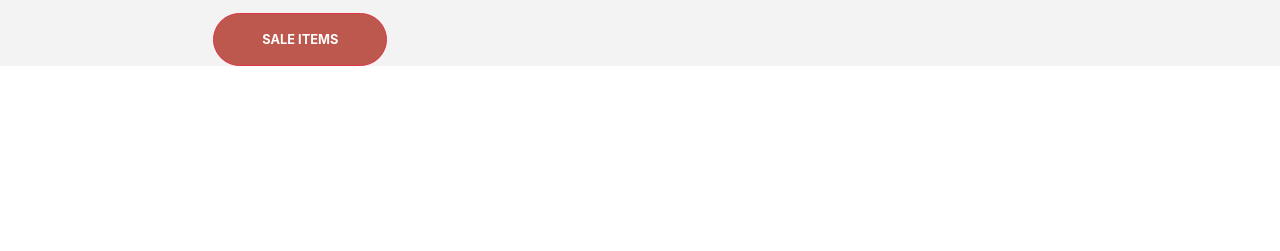
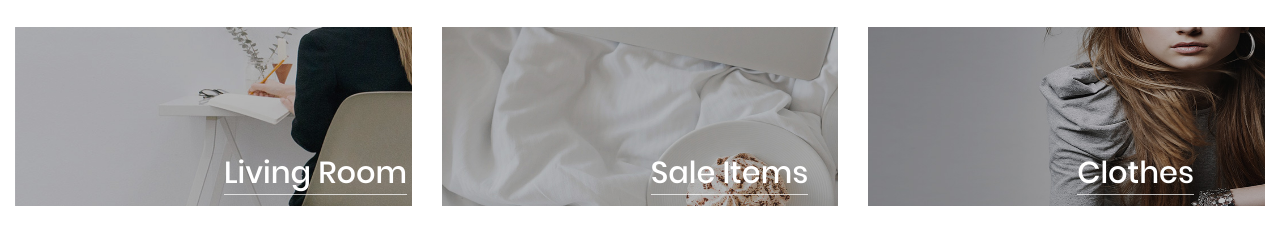
Before and after one commit to camscoding/emporium, a website: page index.html in a window 1280 px wide. Shown: the part 790-1041 px from the top of the page. Before the commit the page ends 856 px from the top, so only its background shows below. Drawn offline with Linux system fonts and the light colour scheme.

Commit message:
3ieme commit. Section services

```diff
--- a/index.html
+++ b/index.html
@@ -31,17 +31,19 @@
     </section>
     <!--FIN SECTION HEADER-->
 
-    <!--SECTION BACKGROUND SHOP AT-->
+    <!--SECTION SHOP AT-->
     <section id="shopAt">
         <div class="container-fluid">
-            <div class="row">
+            <div class="row align-items-center">
                 <div class="col-2"></div>
                 <div class="col-4 p-0 text-left">
                     <div class="divShopAt">
                         <h3 class="display-4">Shop at</h3>
                         <h1 class="display-1"> <strong>emporium.</strong></h1>
-                        <p class="text-secondary">A wonderful serenity has taken possession of my entire soul, like <br> these sweet morning of spring which I enjoy with my.</p>
-                        <button type="button" class="btn btn-danger rounded-pill p-3 px-5"> <strong> SALE ITEMS</strong> </button>
+                        <p class="text-secondary">A wonderful serenity has taken possession of my entire soul, like <br>
+                            these sweet morning of spring which I enjoy with my.</p>
+                        <button type="button" class="btn btn-danger rounded-pill p-3 px-5"> <strong> SALE ITEMS</strong>
+                        </button>
                     </div>
                 </div>
                 <div class="col-6 p-0">
@@ -50,6 +52,29 @@
             </div>
         </div>
     </section>
+    <!--FIN SECTION SHOP AT-->
+
+    <!--SECTION SERVICES-->
+    <section id="service">
+        <div class="container-fluid">
+            <div class="row">
+                <div class="col-4">
+                    <h2> <a href="">Living Room</a></h2>
+                    <img src="public/images/services/service-1.jpg" alt="">
+                </div>
+                <div class="col-4">
+                    <h2> <a href="">Sale Items</a></h2>
+                    <img src="public/images/services/service-2.jpg" alt="">
+                </div>
+                <div class="col-4">
+                    <h2> <a href="">Clothes</a></h2>
+                    <img src="public/images/services/slider-3.jpg" alt="">
+                </div>
+            </div>
+        </div>
+    </section>
+
+
     <script src="public/js/main.js"></script>
 </body>
 
--- a/src/sass/style.sass
+++ b/src/sass/style.sass
@@ -6,6 +6,13 @@
 @font-face
     font-family: Poppins-Bold
     src: url("../../public/fonts/Poppins-Bold.ttf")
+@font-face
+    font-family: Poppins-Semi-Bold
+    src: ulr("../../public/fonts/Poppins-SemiBold.ttf")
+@font-face
+    font-family: Poppins-Medium
+    src: url("../../public/fonts/Poppins-Medium.ttf")
+
 
 
 
@@ -23,8 +30,8 @@
     right: 5rem
 #connexion
    font-size: 0.90rem
-.divShopAt
-    margin-top: 13rem
+// .divShopAt
+//     margin-top: 13rem
 
 #shopAt
     background: rgb(243, 243, 243)
@@ -43,3 +50,22 @@
 #imgShopAt
     width: 68%
     display: block
+#service
+    .row
+        margin-top: 2rem
+    h2
+        position: absolute
+        z-index: 2
+        top: 8rem
+        left: 14rem
+        color: white !important
+        font-family: Poppins-Medium
+        font-size: 1.9rem
+    a
+        text-decoration: none
+        color: white
+        border-bottom: solid 0.1rem
+        border-color: rgba(255, 255, 255, 0.71)
+    img
+        width: 100%
+        height: 80%
```
Also changed, not shown: public/css/style.css, 1 other file. Lines whose indentation alone changed are shown as unchanged.
